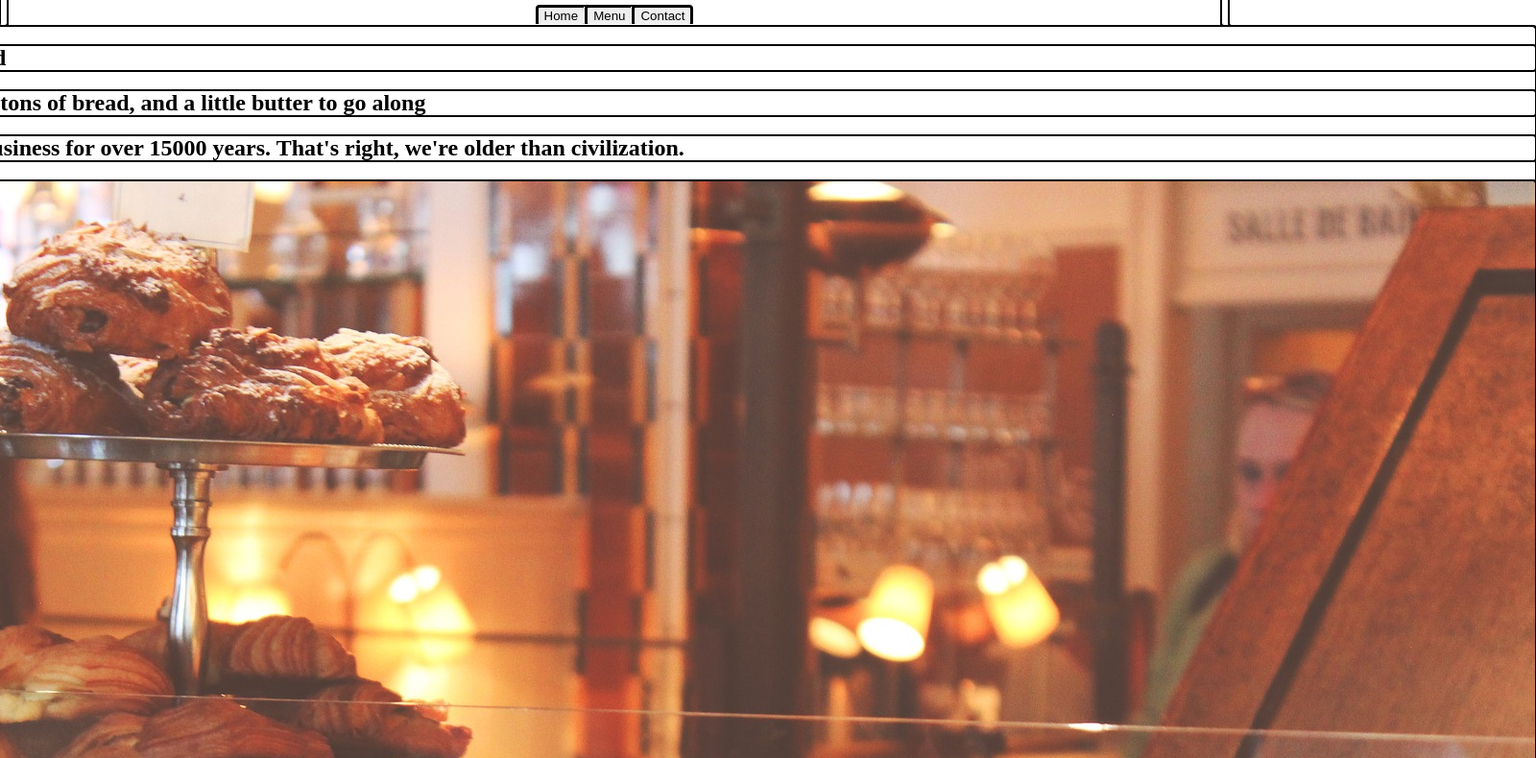
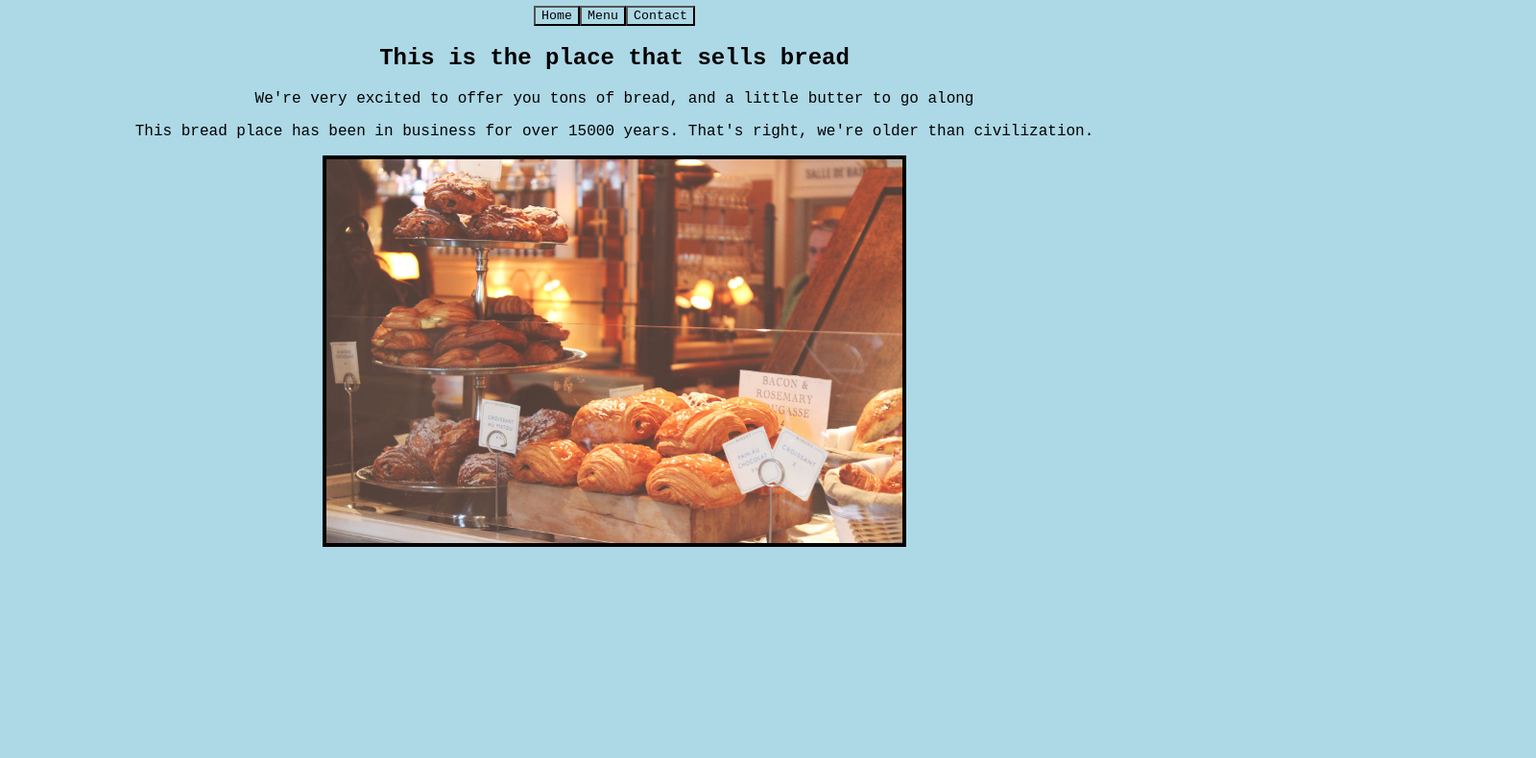
Before and after one commit to G4brielMedeiros/RestaurantPage, a website built with webpack: page dist/index.html in a window 1280 px wide. Shown: the part 82-872 px from the top of the page at 96% size, 1600 px wide, since content can reach past the window. After the commit the page ends 800 px from the top, so only its background shows below. Built offline with nearby package versions, Linux system fonts and the light colour scheme.

Commit message:
some css touches

```diff
--- a/src/index.js
+++ b/src/index.js
@@ -29,7 +29,6 @@ const menuPage = getMenuPage();
 const contactPage = getContactPage();
 const pageList = [homePage, menuPage, contactPage];
 
-// this needs refactoring
 function setActive(activePage) {
   pageList.forEach((page) => page.classList.add("hide"));
 
--- a/src/pages/contactPage.js
+++ b/src/pages/contactPage.js
@@ -7,9 +7,9 @@ export default function getContactPage() {
   const page = generateEmptyDiv("contact page hide");
 
   const desc1 = generateTextElement("h2", "description", "This is the place that you contact us");
-  const desc2 = generateTextElement("h2", "description", "We're very excited to offer you tons of contact numbers");
-  const desc3 = generateTextElement("h2", "description", "This bread place has been in business for over 15000 email addresses");
-  const bread = generateImageElement("background", breadImg);
+  const desc2 = generateTextElement("p", "description", "We're very excited to offer you tons of contact numbers");
+  const desc3 = generateTextElement("p", "description", "This bread place has been in business for over 15000 email addresses");
+  const bread = generateImageElement("bakery", breadImg);
 
   page.append(desc1, desc2, desc3, bread);
 
--- a/src/pages/homePage.js
+++ b/src/pages/homePage.js
@@ -5,9 +5,9 @@ export default function getHomePage() {
   const page = generateEmptyDiv("home page");
 
   const desc1 = generateTextElement("h2", "description", "This is the place that sells bread");
-  const desc2 = generateTextElement("h2", "description", "We're very excited to offer you tons of bread, and a little butter to go along");
-  const desc3 = generateTextElement("h2", "description", "This bread place has been in business for over 15000 years. That's right, we're older than civilization.");
-  const bread = generateImageElement("background", breadImg);
+  const desc2 = generateTextElement("p", "description", "We're very excited to offer you tons of bread, and a little butter to go along");
+  const desc3 = generateTextElement("p", "description", "This bread place has been in business for over 15000 years. That's right, we're older than civilization.");
+  const bread = generateImageElement("bakery", breadImg);
 
   page.append(desc1, desc2, desc3, bread);
 
--- a/src/pages/menuPage.js
+++ b/src/pages/menuPage.js
@@ -6,9 +6,9 @@ export default function getMenuPage() {
   const page = generateEmptyDiv("menu page hide");
 
   const desc1 = generateTextElement("h2", "description", "This is the menu page");
-  const desc2 = generateTextElement("h2", "description", "We're very excited to offer you the menu page");
-  const desc3 = generateTextElement("h2", "description", "This bread place has been in business for over 15000 menu pages");
-  const bread = generateImageElement("background", breadImg);
+  const desc2 = generateTextElement("p", "description", "We're very excited to offer you the menu page");
+  const desc3 = generateTextElement("p", "description", "This bread place has been in business for over 15000 menu pages");
+  const bread = generateImageElement("bakery", breadImg);
 
   page.append(desc1, desc2, desc3, bread);
 
--- a/src/style.css
+++ b/src/style.css
@@ -1,13 +1,10 @@
 * {
-  outline: auto;
+  background-color: lightblue;
+  font-family:'Courier New', Courier, monospace;
 }
 
 .hide {
   display: none;
-}
-
-h1 {
-  text-align: center;
 }
 
 .navbar {
@@ -18,4 +15,10 @@ h1 {
   display: flex;
   flex-direction: column;
   align-items: center;
+  text-align: center;
 }
+
+.bakery {
+  width: 600px;
+  border: 4px solid black;
+}
```
Also changed, not shown: dist/bundle.js.
